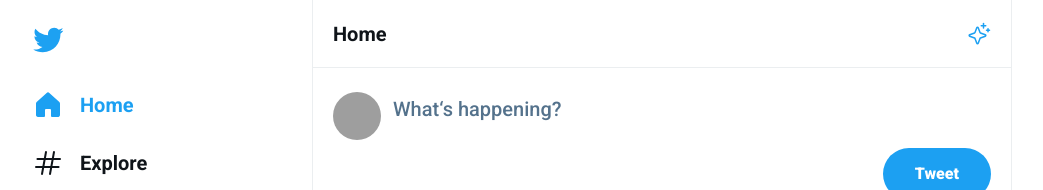
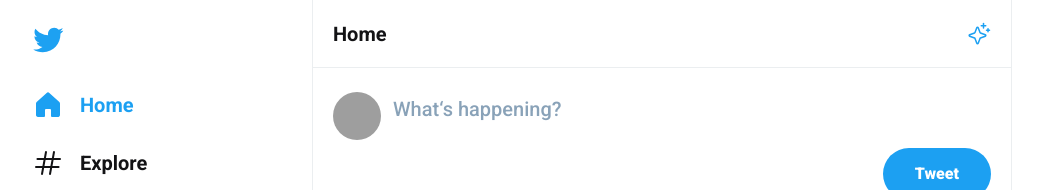
Before and after one commit to davyd-souza/twitter-ui, a React (Vite) app: page / in a window 1280 px wide. Shown: the top 190 px of the page, without its empty margins (128-1171 px from the left). Built offline with nearby package versions, Linux system fonts and the light colour scheme; grey boxes are pictures that could not be loaded.

Commit message:
feat: implement dark and light color scheme

```diff
--- a/src/pages/Status/Status.css
+++ b/src/pages/Status/Status.css
@@ -16,6 +16,7 @@
 }
 
 .answer-tweet-form__textarea {
+  background-color: transparent;
   border: 0;
   font-size: var(--fs-500);
   font-weight: 500;
@@ -23,7 +24,7 @@
 }
 
 .answer-tweet-form__textarea::placeholder {
-  color: var(--clr-neutral-600);
+  color: var(--clr-neutral-500);
 }
 
 .answer-tweet-form__textarea:is(:focus-within) {
--- a/src/pages/Timeline/Timeline.css
+++ b/src/pages/Timeline/Timeline.css
@@ -13,6 +13,9 @@
 }
 
 .new-tweet-form__textarea {
+  background-color: transparent;
+  color: var(--clr-neutral-900);
+
   border: 0;
   font-size: var(--fs-500);
   font-weight: 500;
@@ -20,7 +23,7 @@
 }
 
 .new-tweet-form__textarea::placeholder {
-  color: var(--clr-neutral-600);
+  color: var(--clr-neutral-500);
 }
 
 .new-tweet-form__textarea:is(:focus-within) {
--- a/src/styles/global.css
+++ b/src/styles/global.css
@@ -1,19 +1,35 @@
 :root {
+  color-scheme: dark light;
+
   --clr-primary-400: hsl(203, 89%, 53%);
   --clr-primary-300: hsl(203, 89%, 45%);
 
-  --clr-neutral-900: hsl(210, 25%, 8%);
-  --clr-neutral-800: hsl(210, 25%, 28%);
-  --clr-neutral-600: hsl(208, 25%, 44%);
-  --clr-neutral-500: hsl(208, 25%, 63%); /* #89a2b8 */
-  --clr-neutral-200: hsl(204, 14%, 93%); /* #ebeef0 */
-  --clr-neutral-150: hsl(200, 23%, 98%);
-  --clr-neutral-100: hsl(255, 100%, 100%); /* #ffffff */
+  --clr-neutral-900: hsl(240, 9%, 89%);
+  --clr-neutral-800: hsl(204, 14%, 93%);
+  --clr-neutral-500: hsl(0, 0%, 51%);
+  --clr-neutral-200: hsl(0, 0%, 18%);
+  --clr-neutral-150: hsl(0, 0%, 13%);
+  --clr-neutral-100: hsl(240, 5%, 8%);
 
   --fs-300: 0.875rem; /* 14px */
   --fs-400: 1rem; /* 16px */
   --fs-500: 1.25rem; /* 20px */
   --fs-600: 1.5rem; /* 24px */
+}
+
+@media (prefers-color-scheme: light) {
+  :root {
+    --clr-neutral-900: hsl(240, 5%, 8%);
+    --clr-neutral-800: hsl(210, 25%, 28%);
+    --clr-neutral-500: hsl(208, 25%, 63%); /* #89a2b8 */
+    --clr-neutral-200: hsl(204, 14%, 93%); /* #ebeef0 */
+    --clr-neutral-150: hsl(200, 23%, 98%);
+    --clr-neutral-100: hsl(255, 100%, 100%); /* #ffffff */
+  }
+
+  .button {
+    color: var(--clr-neutral-100);
+  }
 }
 
 /* CSS RESET */
@@ -44,6 +60,7 @@ body {
 */
 body {
   color: var(--clr-neutral-900);
+  background-color: var(--clr-neutral-100);
   font-family: 'Roboto', sans-serif;
   line-height: 1.7;
   -webkit-font-smoothing: antialiased;
@@ -97,7 +114,6 @@ h6 {
 
   font-size: var(--fs-500);
   font-weight: 900;
-  color: var(--clr-neutral-100);
   cursor: pointer;
 }
 
@@ -121,6 +137,12 @@ h6 {
   }
 }
 
+@media (prefers-color-scheme: light) {
+  .button {
+    color: var(--clr-neutral-100);
+  }
+}
+
 .button:is(:hover, :focus-within) {
   background-color: var(--clr-primary-300);
 }
```
